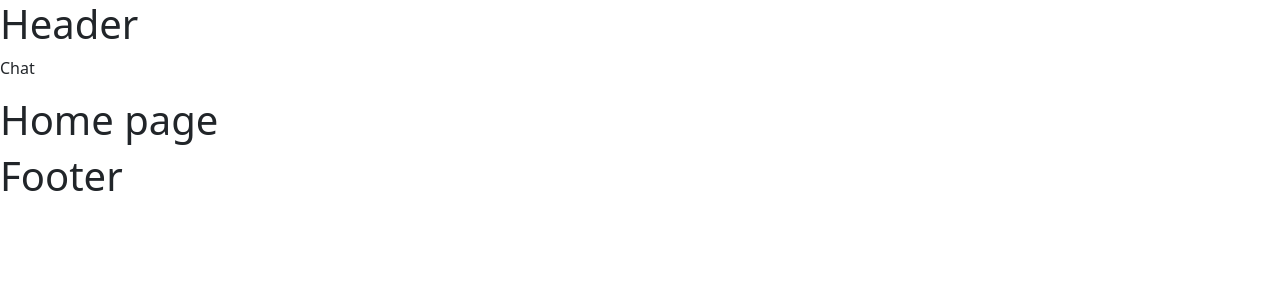
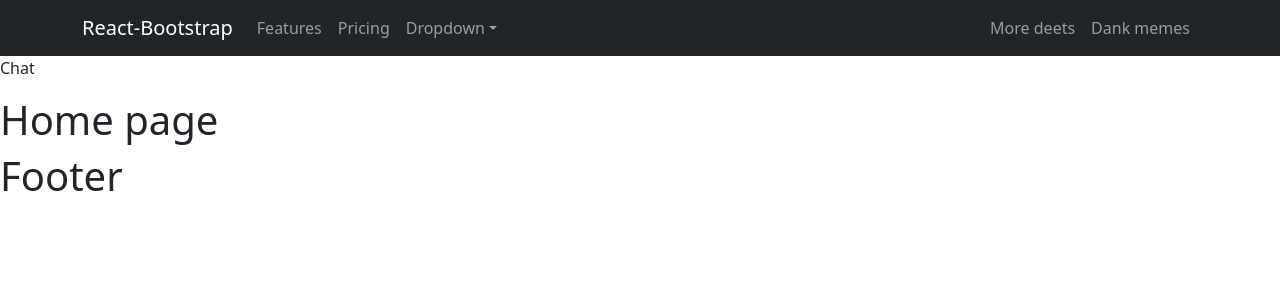
Before and after one commit to SharinLana/MERN-eCommerce, a React (Create React App) app in the folder frontend/: page / in a window 1280 px wide. Shown: the top 300 px of the page. Built offline with nearby package versions, Linux system fonts and the light colour scheme.

Commit message:
add a bootstrap navbar to the HeaderComponent

```diff
--- a/frontend/src/components/HeaderComponent.jsx
+++ b/frontend/src/components/HeaderComponent.jsx
@@ -1,10 +1,40 @@
 import React from "react";
+import Container from "react-bootstrap/Container";
+import Nav from "react-bootstrap/Nav";
+import Navbar from "react-bootstrap/Navbar";
+import NavDropdown from "react-bootstrap/NavDropdown";
 
 const HeaderComponent = () => {
   return (
-    <div>
-      <h1>Header</h1>
-    </div>
+    <Navbar collapseOnSelect expand="lg" bg="dark" variant="dark">
+      <Container>
+        <Navbar.Brand href="#home">React-Bootstrap</Navbar.Brand>
+        <Navbar.Toggle aria-controls="responsive-navbar-nav" />
+        <Navbar.Collapse id="responsive-navbar-nav">
+          <Nav className="me-auto">
+            <Nav.Link href="#features">Features</Nav.Link>
+            <Nav.Link href="#pricing">Pricing</Nav.Link>
+            <NavDropdown title="Dropdown" id="collasible-nav-dropdown">
+              <NavDropdown.Item href="#action/3.1">Action</NavDropdown.Item>
+              <NavDropdown.Item href="#action/3.2">
+                Another action
+              </NavDropdown.Item>
+              <NavDropdown.Item href="#action/3.3">Something</NavDropdown.Item>
+              <NavDropdown.Divider />
+              <NavDropdown.Item href="#action/3.4">
+                Separated link
+              </NavDropdown.Item>
+            </NavDropdown>
+          </Nav>
+          <Nav>
+            <Nav.Link href="#deets">More deets</Nav.Link>
+            <Nav.Link eventKey={2} href="#memes">
+              Dank memes
+            </Nav.Link>
+          </Nav>
+        </Navbar.Collapse>
+      </Container>
+    </Navbar>
   );
 };
 
```
